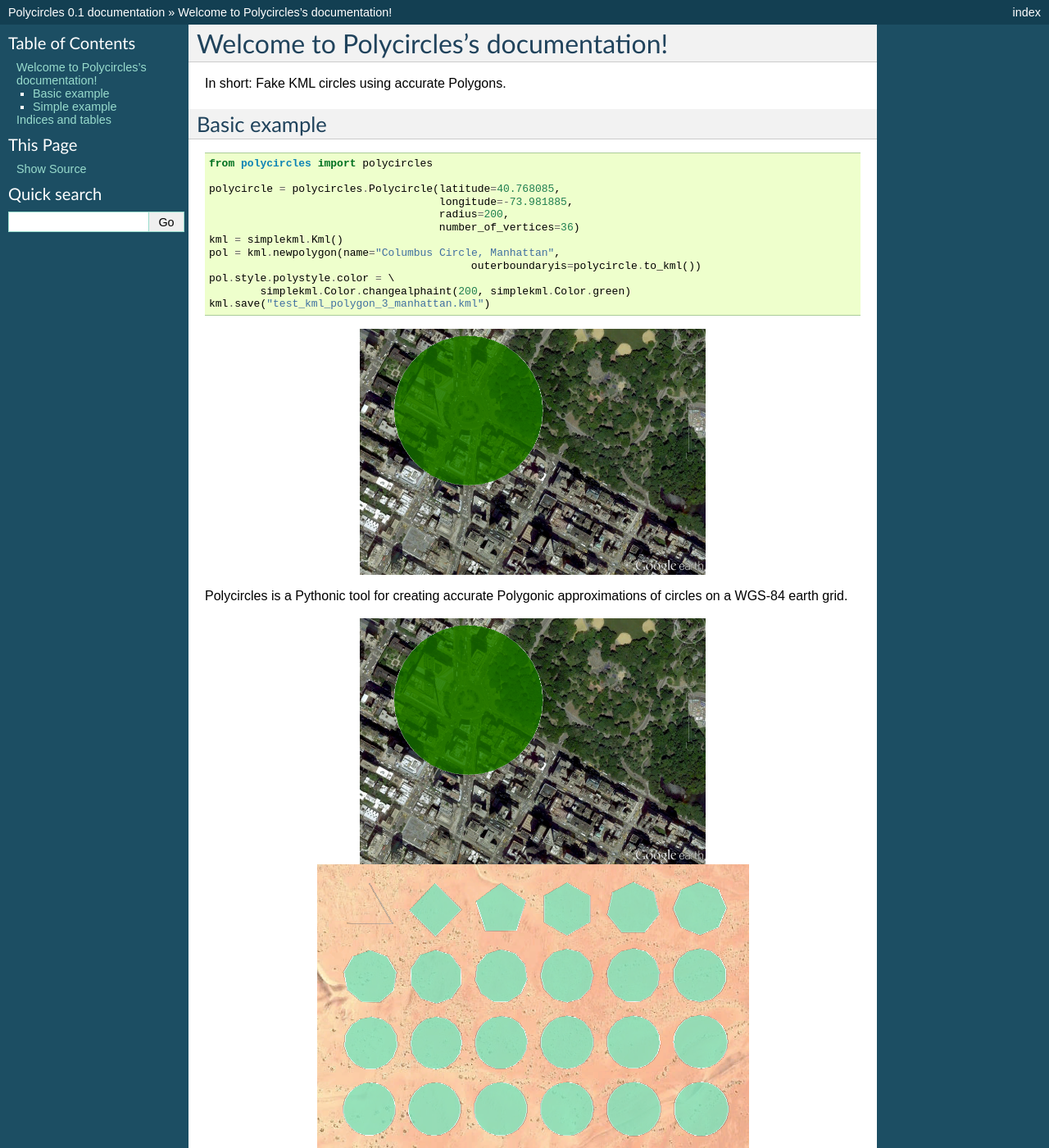
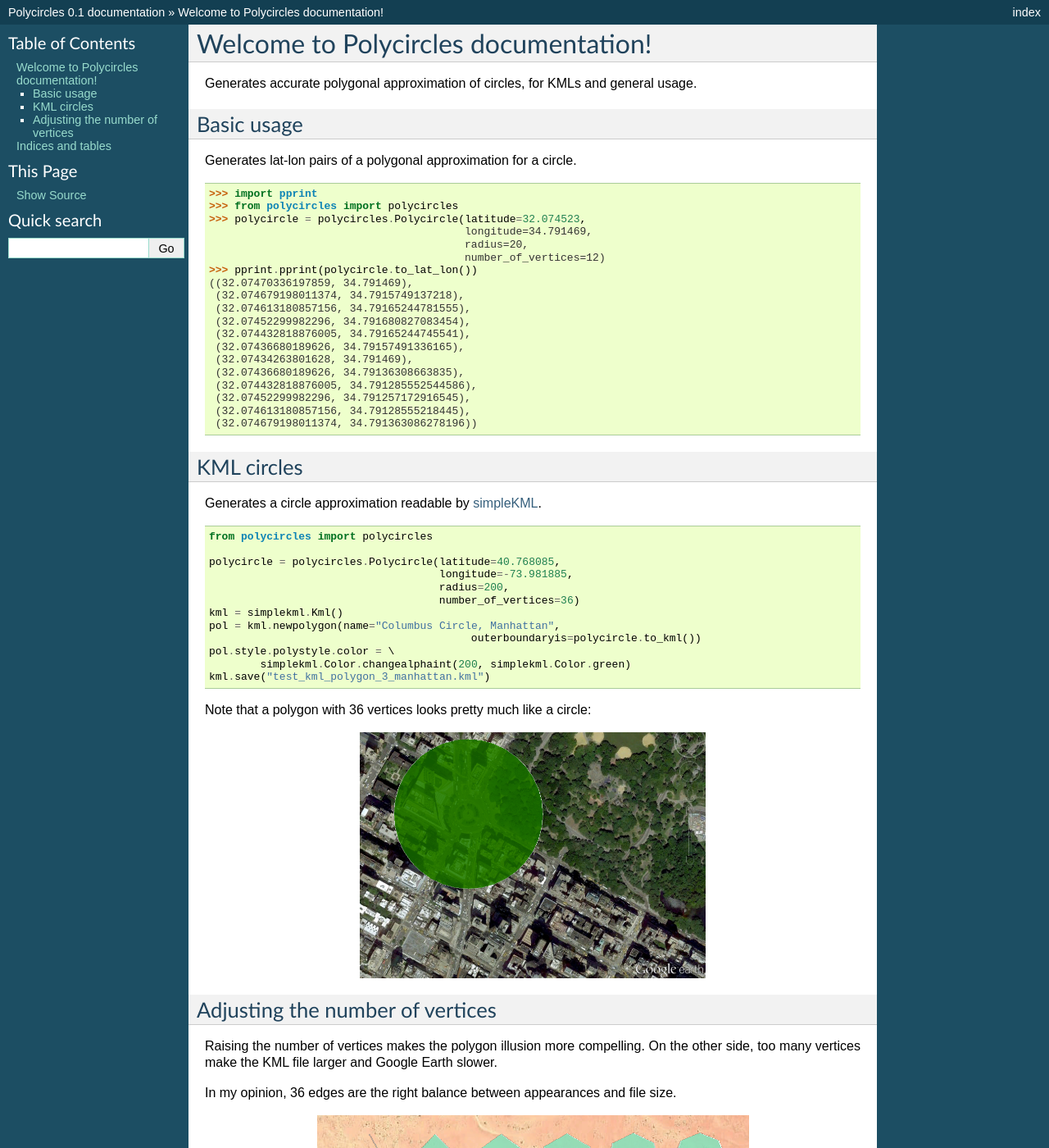
Before and after one commit to adamatan/polycircles, a Sphinx documentation site: the page built from docs/index.rst, in a window 1280 px wide and 1400 px high. Shown: the whole window at 82% size. Built offline with Sphinx 7.4.7, drawn with Linux system fonts in a browser that asks for light colours; formulas are drawn with MathJax 3; some of the changed text lies outside the part shown.

Commit message:
Update documentation.

```diff
--- a/docs/index.rst
+++ b/docs/index.rst
@@ -1,15 +1,44 @@
-.. Polycircles documentation master file, created by
-   sphinx-quickstart on Mon Apr 21 13:22:59 2014.
-   You can adapt this file completely to your liking, but it should at least
-   contain the root `toctree` directive.
+Welcome to Polycircles documentation!
+=====================================
 
-Welcome to Polycircles's documentation!
-=======================================
+Generates accurate polygonal approximation of circles, for KMLs and general usage.
 
-In short: Fake KML circles using accurate Polygons.
+.. toctree::
+   :maxdepth: 2
 
-Basic example
--------------
+Basic usage
+-----------
+
+Generates lat-lon pairs of a polygonal approximation for a circle.
+
+.. code:: python
+
+	>>> import pprint
+	>>> from polycircles import polycircles
+	>>> polycircle = polycircles.Polycircle(latitude=32.074523,
+	                                        longitude=34.791469,
+	                                        radius=20,
+	                                        number_of_vertices=12)
+	>>> pprint.pprint(polycircle.to_lat_lon())
+	((32.07470336197859, 34.791469),
+	 (32.074679198011374, 34.7915749137218),
+	 (32.074613180857156, 34.79165244781555),
+	 (32.07452299982296, 34.791680827083454),
+	 (32.074432818876005, 34.79165244745541),
+	 (32.07436680189626, 34.79157491336165),
+	 (32.07434263801628, 34.791469),
+	 (32.07436680189626, 34.79136308663835),
+	 (32.074432818876005, 34.791285552544586),
+	 (32.07452299982296, 34.791257172916545),
+	 (32.074613180857156, 34.79128555218445),
+	 (32.074679198011374, 34.791363086278196))
+
+KML circles
+-----------
+
+Generates a circle approximation readable by `simpleKML`_.
+
+.. _simpleKML : https://code.google.com/p/simplekml/
 
 .. code:: python
 
@@ -26,37 +55,24 @@ Basic example
 		simplekml.Color.changealphaint(200, simplekml.Color.green)
 	kml.save("test_kml_polygon_3_manhattan.kml")
 
+Note that a polygon with 36 vertices looks pretty much like a circle:
 
 .. image:: _static/kml_manhattan.png
    :height: 300 px
    :alt: Polygon circle in Google Earth. Image Credit: Google
    :align: center
 
-Polycircles is a Pythonic tool for creating accurate Polygonic approximations of circles on a WGS-84 earth grid.
+Adjusting the number of vertices
+--------------------------------
 
-.. image:: _static/kml_manhattan.png
-   :height: 300 px
-   :alt: Polygon circle in Google Earth. Image Credit: Google
-   :align: center
+Raising the number of vertices makes the polygon illusion more compelling.
+On the other side, too many vertices make the KML file larger and Google Earth slower.
+
+In my opinion, 36 edges are the right balance between appearances and file size.
 
 .. image:: _static/kml_namibia.png
    :alt: Polygon circle in Google Earth. Image Credit: Google
    :align: center
-
-.. image:: _static/kml_rio.png
-   :height: 300 px
-   :alt: Polygon circle in Google Earth. Image Credit: Google
-   :align: center
-Contents:
-
-.. toctree::
-   :maxdepth: 2
-
-Simple example
---------------
-
-
-
 
 Indices and tables
 ==================
```
